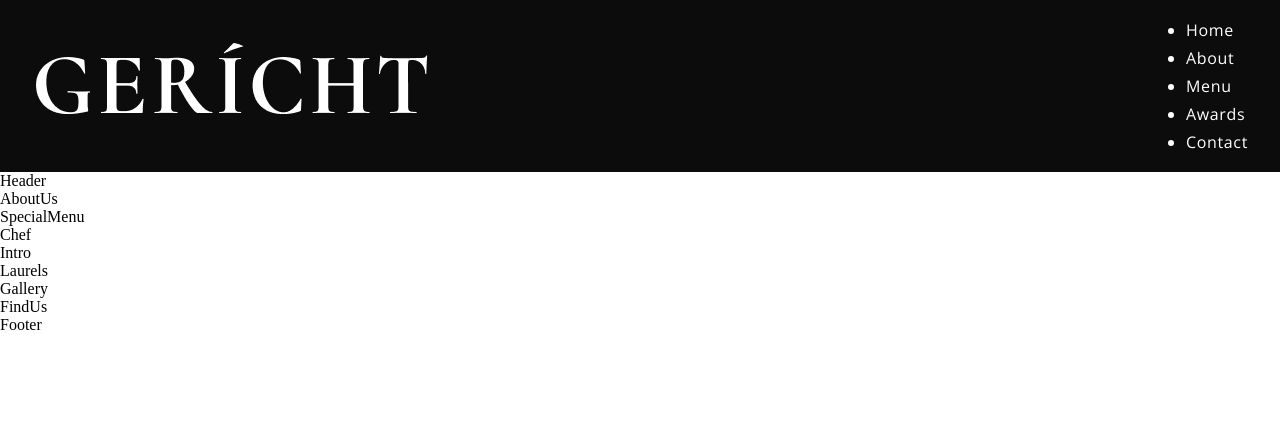
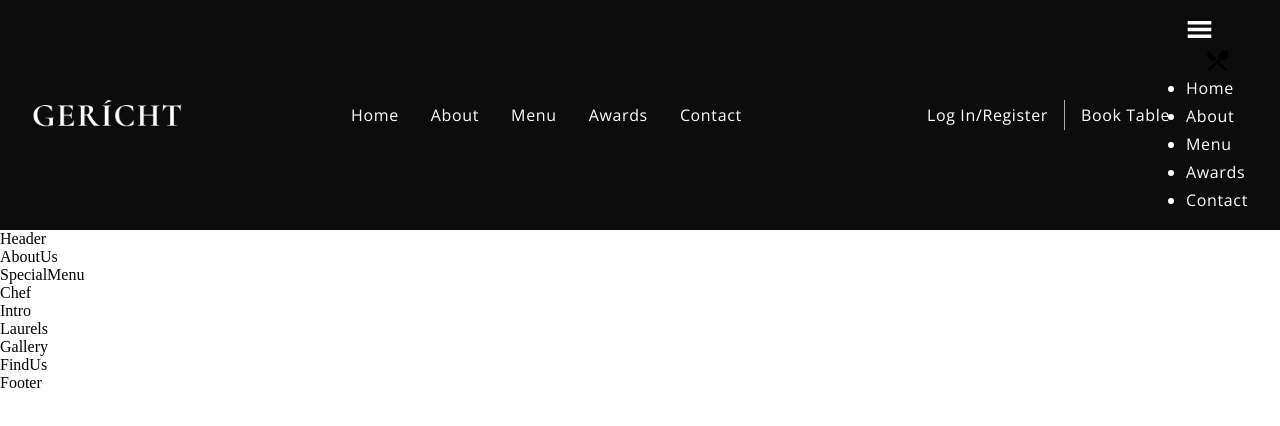
Before and after one commit to BrianLevin/Restaurant-Website, a React (Create React App) app in the folder restuarant/: page / in a window 1280 px wide. Shown: the top 426 px of the page. Built offline with nearby package versions, Linux system fonts and the light colour scheme; a web font is replaced by a local one.

Commit message:
added some styling to nav bar

```diff
--- a/restuarant/src/components/Navbar/Navbar.css
+++ b/restuarant/src/components/Navbar/Navbar.css
@@ -9,3 +9,54 @@
    padding: 1rem 2rem;
 
 }
+
+.app__navbar-logo{
+    display: flex;
+    justify-content: flex-start;
+    align-items:center;
+
+}
+
+.app__navbar-logo img{
+    width: 150px;
+}
+
+.app__navbar-links{
+    flex:1;
+    display: flex;
+    justify-content: center;
+    align-items: center;
+    list-style: none;
+}
+.app__navbar-links li {
+    margin: 0 1rem;
+    cursor: pointer;
+}
+
+.app__navbar-links li:hover {
+    color: var(--color-grey)
+}
+
+.app__navbar-login {
+    display: flex;
+    justify-content: flex-end;
+    align-items: center
+}
+
+.app__navbar-login a {
+    margin: 0 1rem;
+    text-decoration: none;
+    transition: 0.5s ease;
+
+}
+
+.app__navbar-login a:hover {
+border-bottom: 1px solid var(--color-golden);
+
+
+}
+.app__navbar-login div {
+    width: 1px;
+    height: 30px;
+    background-color: var(--color-grey);
+}
--- a/restuarant/src/components/Navbar/Navbar.jsx
+++ b/restuarant/src/components/Navbar/Navbar.jsx
@@ -1,21 +1,64 @@
-import React from 'react';
-import {GiHamburgerMenu} from 'react-icons/gi';
-import {MdOutlineRestaurantMenu} from 'react-icons/md';
-import images from '../../constants/images'
-import './Navbar.css';
+import React from "react";
+import { GiHamburgerMenu } from "react-icons/gi";
+import { MdOutlineRestaurantMenu } from "react-icons/md";
+import images from "../../constants/images";
+import "./Navbar.css";
 
 const Navbar = () => (
-  <nav className= "app__navbar">
+  <nav className="app__navbar">
     <div className="app__navbar-logo">
-<img src={images.gericht} alt ='app-logo' />
+      <img src={images.gericht} alt="app-logo" />
     </div>
     <ul className="app__navbar-links">
-      <li className="p__opensans"><a href="#home">Home</a></li>
-      <li className="p__opensans"><a href="#about">About</a></li>
-      <li className="p__opensans"><a href="#menu">Menu</a></li>
-      <li className="p__opensans"><a href="#awards">Awards</a></li>
-      <li className="p__opensans"><a href="#contact">Contact</a></li>
+      <li className="p__opensans">
+        <a href="#home">Home</a>
+      </li>
+      <li className="p__opensans">
+        <a href="#about">About</a>
+      </li>
+      <li className="p__opensans">
+        <a href="#menu">Menu</a>
+      </li>
+      <li className="p__opensans">
+        <a href="#awards">Awards</a>
+      </li>
+      <li className="p__opensans">
+        <a href="#contact">Contact</a>
+      </li>
     </ul>
+    <div className="app__navbar-login">
+      <a href="#login" className="p__opensans">
+        Log In/Register
+      </a>
+      <div />
+      <a href="/" className="p__opensans">
+        Book Table
+      </a>
+    </div>
+    <div className="app__navbar-smallscreen">
+      <GiHamburgerMenu color="#fff" fontSize={27} onClick={() => {}} />
+
+      <div className="app__navbar-smallscreen_overlay flex__center slide-bottom">
+      <MdOutlineRestaurantMenu fontSize={27} className="overlay__close" onClick={() => {}} />
+      </div>
+      <ul className="app__navbar-smallscreen-links">
+        <li className="p__opensans">
+          <a href="#home">Home</a>
+        </li>
+        <li className="p__opensans">
+          <a href="#about">About</a>
+        </li>
+        <li className="p__opensans">
+          <a href="#menu">Menu</a>
+        </li>
+        <li className="p__opensans">
+          <a href="#awards">Awards</a>
+        </li>
+        <li className="p__opensans">
+          <a href="#contact">Contact</a>
+        </li>
+      </ul>
+    </div>
   </nav>
 );
 
```
